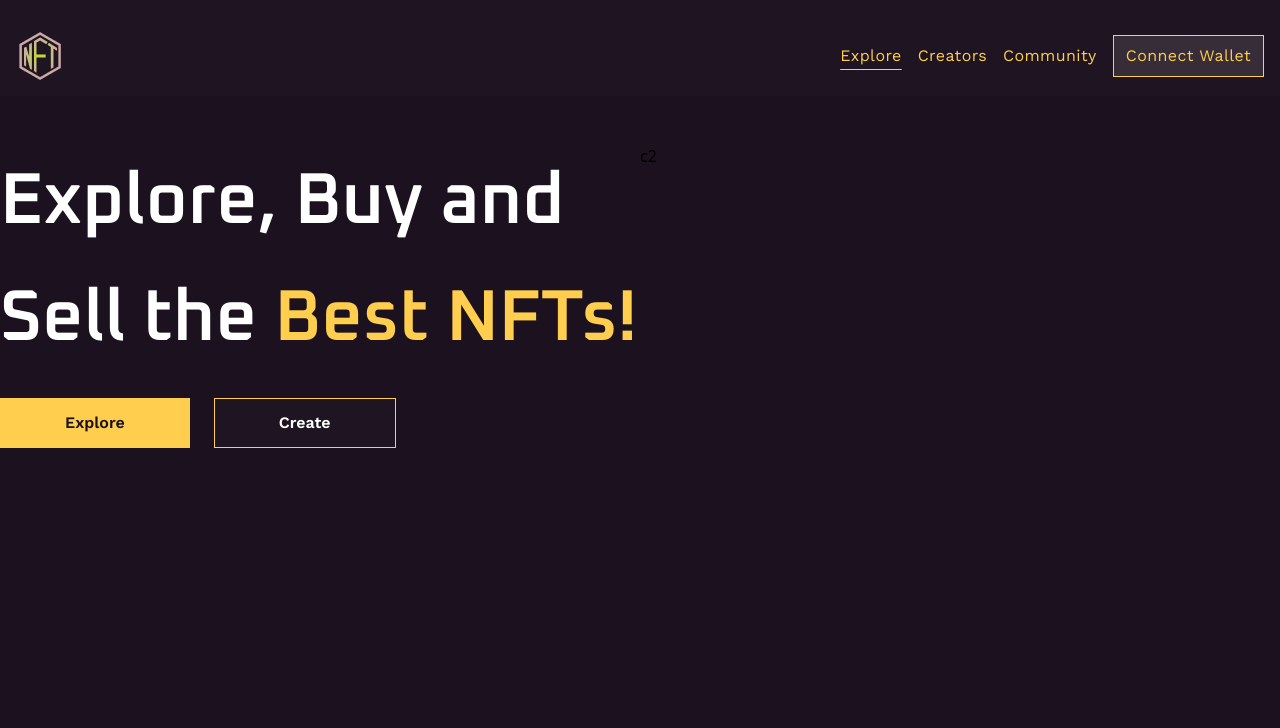
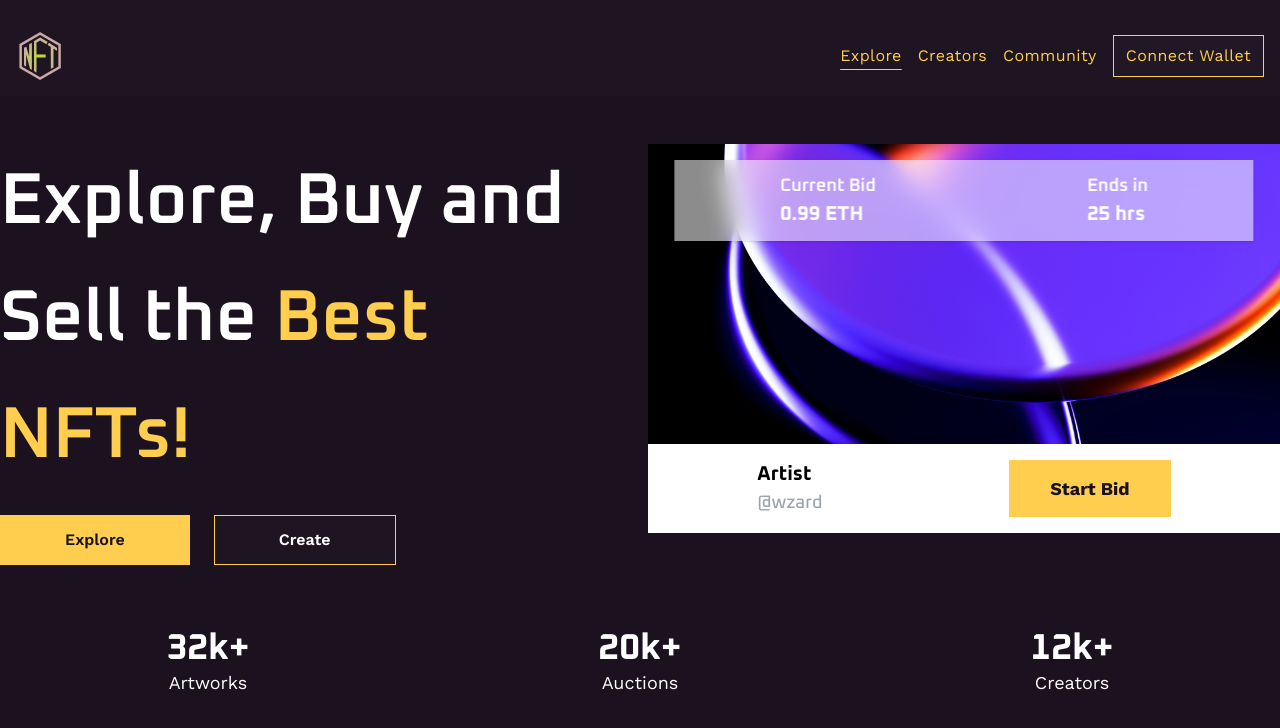
Before and after one commit to Wikuu/nft-marketplace-tailwind, a website: page src/index.html in a window 1280 px wide. Drawn offline with nearby package versions, Linux system fonts and the light colour scheme.

Commit message:
hero section and counters sections completed

```diff
--- a/src/index.html
+++ b/src/index.html
@@ -22,7 +22,7 @@
     <title>NFT Marketplace</title>
   </head>
   <body class="bg-purple">
-    <div class="wrapper relative h-screen w-full">
+    <div class="wrapper relative w-full">
       <!-- Navbar -->
       <div class="navbar">
         <div class="grid grid-cols-2 container mx-auto">
@@ -61,7 +61,7 @@
 
       <!-- Hero Section -->
       <div class="container mx-auto px-4 xl:px-0 mt-12">
-        <div class="grid grid-cols-2 gap-y-8">
+        <div class="grid grid-cols-2 gap-y-8 lg:gap-x-4 align-middle">
           <div class="col-span-2 lg:col-span-1">
             <h1 class="hero-section-title">
               Explore, Buy and Sell the
@@ -73,7 +73,54 @@
               <a href="#" class="hero-section-create-btn">Create</a>
             </div>
           </div>
-          <div class="col-span-2 lg:col-span-1">c2</div>
+          <div class="col-span-2 lg:col-span-1 relative">
+            <img
+              class="h-nft-art-height object-cover w-full"
+              src="./images/NftArt.jpg"
+              alt="NFT Art"
+            />
+            <div
+              class="bg-white flex justify-around align-middle p-4 font-oxanium"
+            >
+              <h4 class="text-xl font-bold">
+                Artist <br />
+                <span class="text-lg text-gray-400 font-medium">@wzard</span>
+              </h4>
+              <button class="hero-section-image-bid-button">Start Bid</button>
+            </div>
+            <div class="hero-section-bid-info">
+              <div>
+                <p class="text-lg">
+                  Current Bid <br /><span class="text-xl font-bold"
+                    >0.99 ETH</span
+                  >
+                </p>
+              </div>
+              <div>
+                <p class="text-lg">
+                  Ends in <br /><span class="text-xl font-bold">25 hrs</span>
+                </p>
+              </div>
+            </div>
+          </div>
+        </div>
+      </div>
+
+      <!-- Counter Section -->
+      <div class="container mx-auto px-4 xl:px-0 mt-16">
+        <div class="grid grid-cols-3 gap-4 align-middle text-center text-white">
+          <div class="col-span-1">
+            <h1 class="text-4xl font-oxanium font-bold">32k+</h1>
+            <p class="text-lg font-work-sans">Artworks</p>
+          </div>
+          <div class="col-span-1">
+            <h1 class="text-4xl font-oxanium font-bold">20k+</h1>
+            <p class="text-lg font-work-sans">Auctions</p>
+          </div>
+          <div class="col-span-1">
+            <h1 class="text-4xl font-oxanium font-bold">12k+</h1>
+            <p class="text-lg font-work-sans">Creators</p>
+          </div>
         </div>
       </div>
     </div>
--- a/src/input.css
+++ b/src/input.css
@@ -27,7 +27,7 @@
 }
 
 .mobile-menu-content {
-  @apply absolute top-0 w-9/12 sm:w-1/2 h-screen bg-yellow flex justify-start items-center gap-1 flex-col px-2 py-4  ease-in-out duration-500;
+  @apply absolute top-0 w-9/12 sm:w-1/2 h-screen bg-yellow flex justify-start items-center gap-1 flex-col px-2 py-4  ease-in-out duration-500 z-10;
 }
 
 .mobile-menu-link {
@@ -43,7 +43,7 @@
 }
 
 .desktop-navbar-content-wallet-button {
-  @apply border border-yellow p-3 bg-slightly-trans-white hover:bg-yellow hover:text-purple ease-in-out duration-500;
+  @apply border border-yellow p-3 bg-trans-white hover:bg-yellow hover:text-purple ease-in-out duration-500;
 }
 
 .hero-section-title {
@@ -55,9 +55,17 @@
 }
 
 .hero-section-explore-btn {
-  @apply bg-yellow border border-yellow text-purple font-work-sans font-semibold py-3 px-16 md:mr-6;
+  @apply bg-yellow border border-yellow text-purple font-work-sans font-semibold py-3 px-16 md:mr-6 hover:bg-purple hover:text-yellow ease-in-out duration-500;
 }
 
 .hero-section-create-btn {
-  @apply bg-trans-white border border-yellow text-white font-work-sans font-semibold py-3 px-16;
+  @apply bg-trans-white border border-yellow text-white font-work-sans font-semibold py-3 px-16 hover:bg-white hover:text-purple hover:border-white ease-in-out duration-500;
 }
+
+.hero-section-bid-info {
+  @apply absolute top-4 left-1/2 transform -translate-x-1/2 flex justify-around align-middle w-11/12 bg-slightly-trans-white shadow shadow-box-shadow-trans-white backdrop-blur-md font-oxanium font-semibold text-white py-3;
+}
+
+.hero-section-image-bid-button {
+  @apply bg-yellow text-purple border border-yellow px-10 font-bold text-lg font-work-sans hover:bg-purple hover:border-purple hover:text-yellow ease-in-out duration-500;
+}
--- a/tailwind.config.js
+++ b/tailwind.config.js
@@ -7,12 +7,16 @@ module.exports = {
         yellow: '#ffce4e',
         purple: '#1c121f',
         'trans-white': 'rgba(255, 255, 255, 0.01)',
-        'slightly-trans-white': 'rgba(255, 255, 255, 0.1)',
+        'slightly-trans-white': 'rgba(255, 255, 255, 0.55)',
+        'box-shadow-trans-white': 'rgba(0 0 0 / 10%)',
       },
       fontFamily: {
         'work-sans': ['Work Sans', 'sans-serif'],
         oxanium: ['Oxanium', 'cursive'],
       },
+      height: {
+        'nft-art-height': '300px',
+      },
     },
   },
   plugins: [],
```
Also changed, not shown: dist/output.css, src/images/NftArt.jpg (added).
